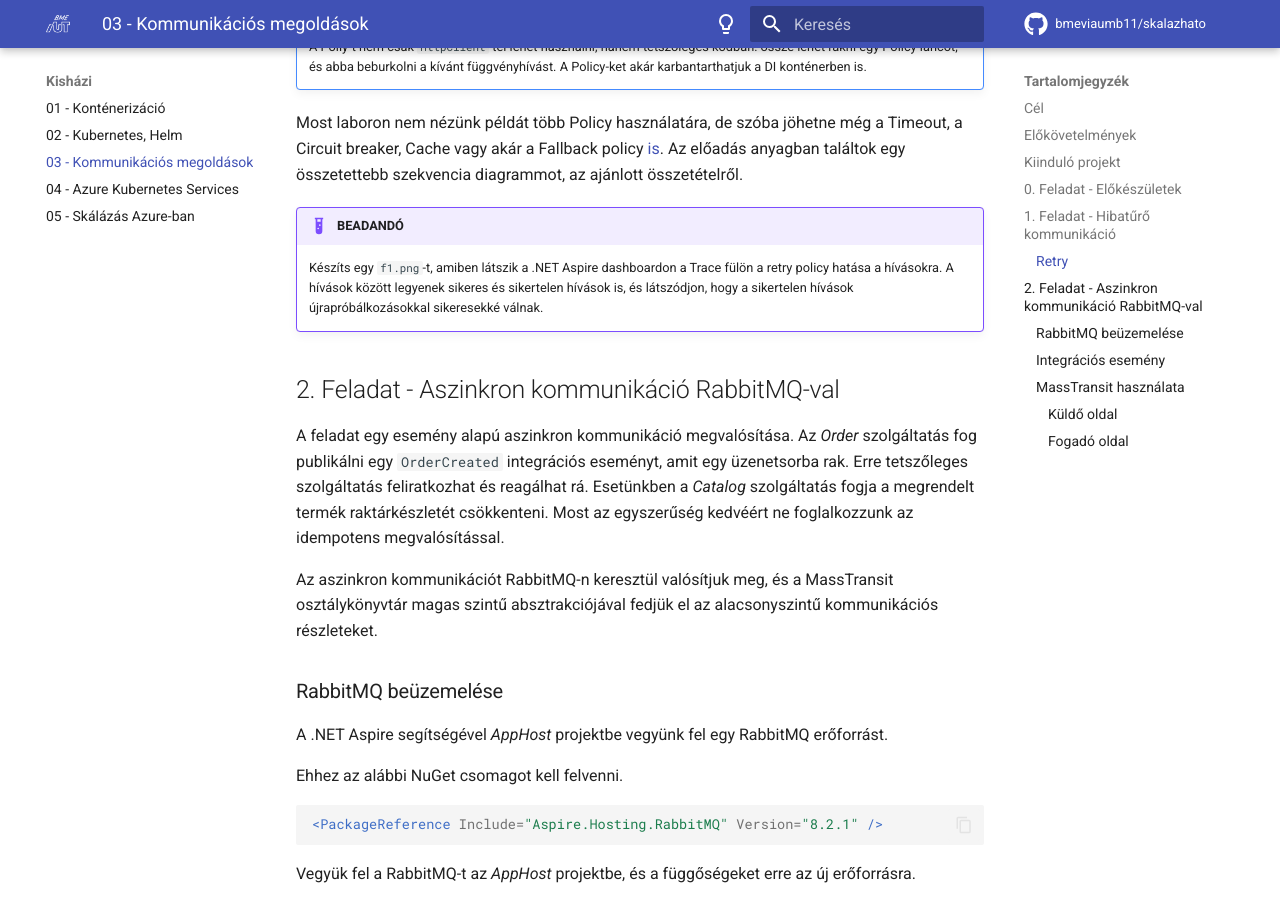
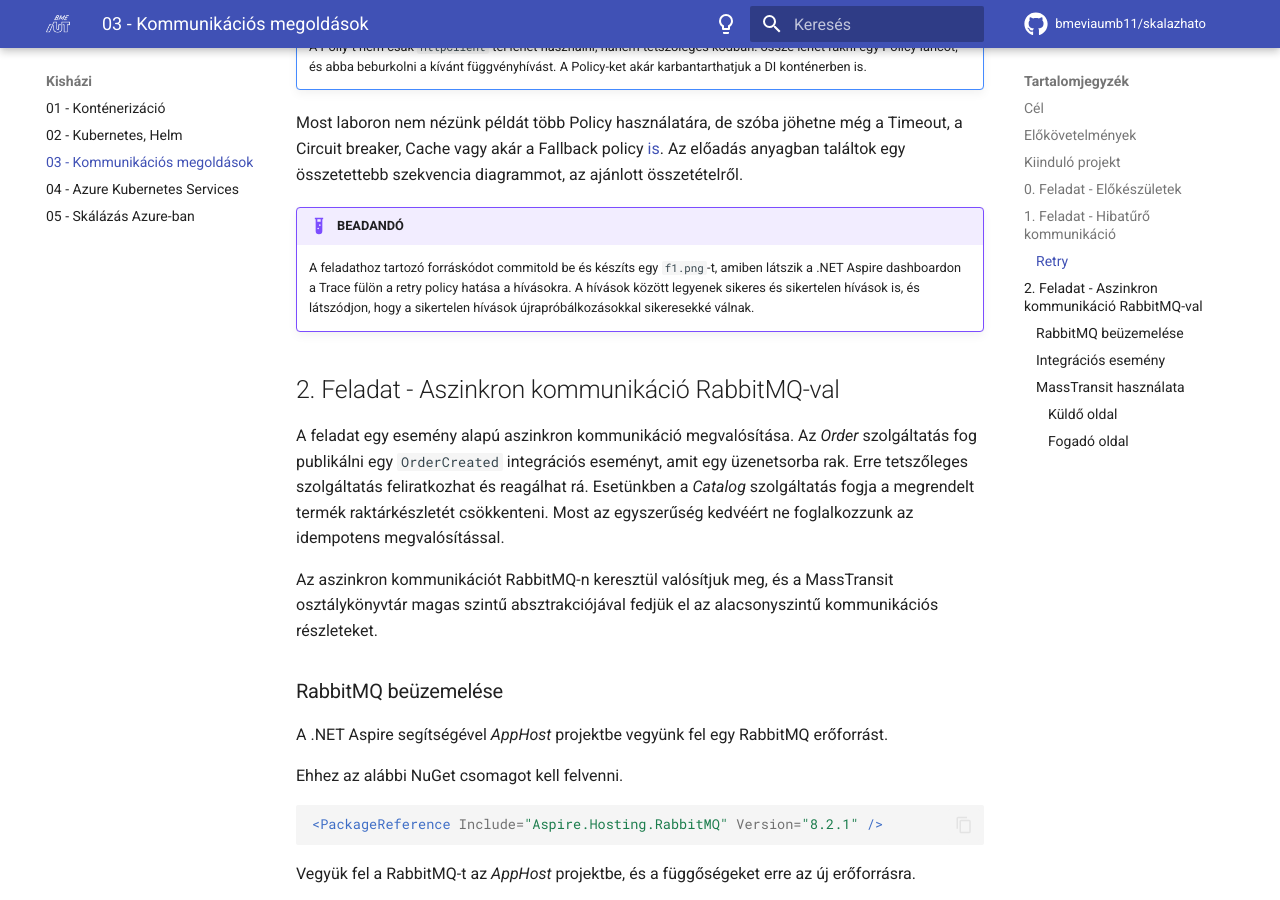
Before and after one commit to bmeviaumb11/skalazhato, an MkDocs documentation site: the page built from docs/homework/03-communication/index.md, in a window 1280 px wide and 900 px high, scrolled down 2830 px. Built offline with MkDocs 1.6.1 and Material for MkDocs 9.7.7, drawn with Linux system fonts in a browser that asks for light colours; comment, search, counter and statistics services are not loaded; some of the changed text lies outside the part shown.

Commit message:
hf3 forráskód commit

```diff
--- a/docs/homework/03-communication/index.md
+++ b/docs/homework/03-communication/index.md
@@ -96,7 +96,7 @@
 Az előadás anyagban találtok egy összetettebb szekvencia diagrammot, az ajánlott összetételről.
 
 !!! example "BEADANDÓ"
-    Készíts egy `f1.png`-t, amiben látszik a .NET Aspire dashboardon a Trace fülön a retry policy hatása a hívásokra. A hívások között legyenek sikeres és sikertelen hívások is, és látszódjon, hogy a sikertelen hívások újrapróbálkozásokkal sikeresekké válnak.
+    A feladathoz tartozó forráskódot commitold be és készíts egy `f1.png`-t, amiben látszik a .NET Aspire dashboardon a Trace fülön a retry policy hatása a hívásokra. A hívások között legyenek sikeres és sikertelen hívások is, és látszódjon, hogy a sikertelen hívások újrapróbálkozásokkal sikeresekké válnak.
 
 ## 2. Feladat - Aszinkron kommunikáció RabbitMQ-val
 
@@ -232,7 +232,7 @@
         * Ha azt tapasztaljuk, hogy `skipped` üzenetsorba kerülnek az üzenetek, akkor a küldő oldal rendben működött, de valamiért a fogadó oldal nem tudott a megadott üzenettípusra egyszer sem feliratkozni helyesen.
 
 !!! example "BEADANDÓ"
-    Készíts egy `f2.png`-t, amiben látszik a .NET Aspire dashboardon a _Structured_ fülön a küldő és fogadó oldali logbejegyzések.
+    A feladathoz tartozó forráskódot commitold be és készíts egy `f2.png`-t, amiben látszik a .NET Aspire dashboardon a _Structured_ fülön a küldő és fogadó oldali logbejegyzések.
 
 ??? note "Kitekintés"
 
```
